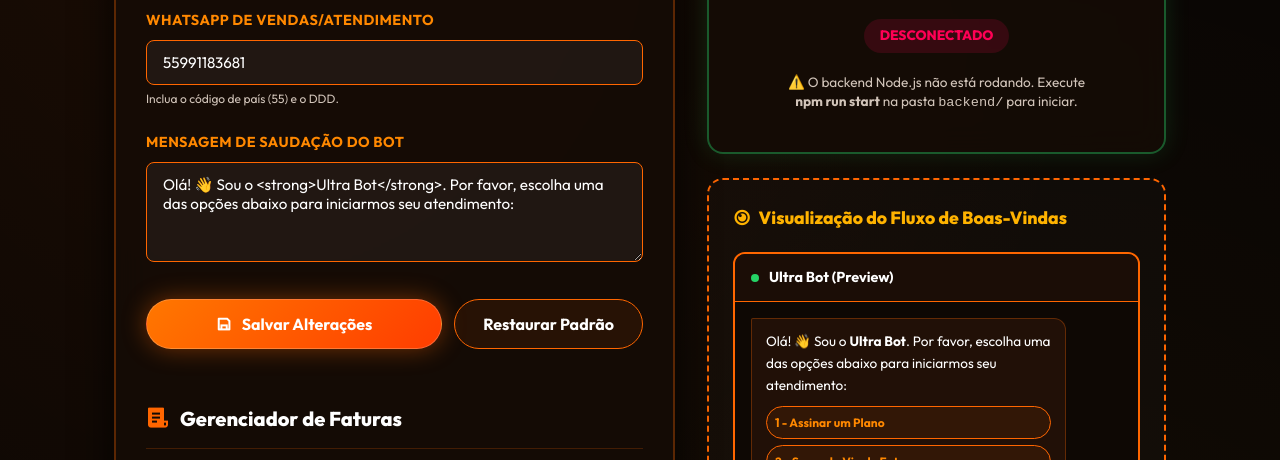
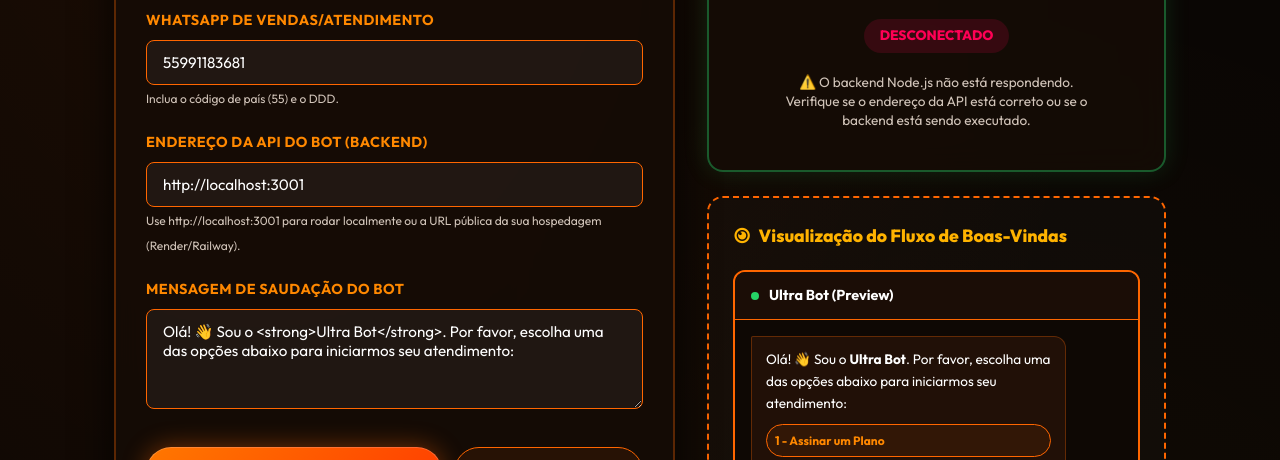
Before and after one commit to nuboxrecife-dev/ultrafibra, a plain HTML site: page admin.html in a window 1280 px wide. Shown: the part 275-735 px from the top of the page. Drawn offline with nearby package versions, Linux system fonts and the light colour scheme; no server answers.

Commit message:
Update admin.html via Ultra Fibra Publisher

```diff
--- a/admin.html
+++ b/admin.html
@@ -163,6 +163,13 @@
             <span style="font-size: 0.75rem; color: var(--text-muted);">Inclua o código de país (55) e o DDD.</span>
           </div>
 
+          <!-- Backend API URL -->
+          <div class="form-group">
+            <label for="apiUrl">Endereço da API do Bot (Backend)</label>
+            <input type="text" id="apiUrl" class="form-control" placeholder="Ex: http://localhost:3001">
+            <span style="font-size: 0.75rem; color: var(--text-muted);">Use http://localhost:3001 para rodar localmente ou a URL pública da sua hospedagem (Render/Railway).</span>
+          </div>
+
           <!-- Welcome / Greeting Message -->
           <div class="form-group">
             <label for="welcomeMessage">Mensagem de Saudação do Bot</label>
@@ -261,7 +268,7 @@
             </div>
 
             <p id="wwebInstruction" style="font-size: 0.85rem; color: var(--text-muted); line-height: 1.4; max-width: 320px; margin: 0 auto;">
-              Iniciando conexão com o servidor do chatbot local.
+              Iniciando conexão com o servidor do chatbot.
             </p>
           </div>
         </div>
@@ -306,10 +313,10 @@
   <!-- Custom Admin Portal Script -->
   <script>
     const STORAGE_KEY = 'ultra_bot_config';
-    const BACKEND_URL = 'http://localhost:3001'; // Default local Node.js port
 
     const DEFAULT_CONFIG = {
       whatsappNumber: '55991183681',
+      apiUrl: 'http://localhost:3001',
       welcomeMessage: 'Olá! 👋 Sou o <strong>Ultra Bot</strong>. Por favor, escolha uma das opções abaixo para iniciarmos seu atendimento:',
       invoices: {
         '12345678900': {
@@ -334,6 +341,7 @@
     // Elements
     const formSettings = document.getElementById('adminSettingsForm');
     const waInput = document.getElementById('waNumber');
+    const apiInput = document.getElementById('apiUrl');
     const welcomeInput = document.getElementById('welcomeMessage');
     const welcomePreview = document.getElementById('chatWelcomePreview');
     const resetBtn = document.getElementById('resetBtn');
@@ -360,6 +368,7 @@
 
     function updateUI() {
       waInput.value = config.whatsappNumber;
+      apiInput.value = config.apiUrl || 'http://localhost:3001';
       welcomeInput.value = config.welcomeMessage;
       welcomePreview.innerHTML = config.welcomeMessage;
 
@@ -388,6 +397,7 @@
     formSettings.addEventListener('submit', (e) => {
       e.preventDefault();
       config.whatsappNumber = waInput.value.trim();
+      config.apiUrl = apiInput.value.trim();
       config.welcomeMessage = welcomeInput.value.trim();
       saveConfig();
       alert("Configurações salvas com sucesso!");
@@ -432,7 +442,8 @@
 
     // --- INTEGRATION: SYNC WITH REAL WHATSAPP WEB BACKEND ---
     function syncWithBackend() {
-      fetch(`${BACKEND_URL}/api/config`, {
+      const url = config.apiUrl || 'http://localhost:3001';
+      fetch(`${url}/api/config`, {
         method: 'POST',
         headers: {
           'Content-Type': 'application/json'
@@ -441,12 +452,13 @@
       })
       .then(res => res.json())
       .then(data => console.log('Sincronização do backend efetuada:', data))
-      .catch(err => console.log('Nota: Servidor backend do WhatsApp local não iniciado ainda.'));
+      .catch(err => console.log('Nota: Servidor backend do WhatsApp não alcançado. Verifique se o endereço da API está correto.'));
     }
 
     // Poll WhatsApp connection status from backend
     function pollWhatsAppStatus() {
-      fetch(`${BACKEND_URL}/api/status`)
+      const url = config.apiUrl || 'http://localhost:3001';
+      fetch(`${url}/api/status`)
       .then(res => res.json())
       .then(data => {
         if (data.status === 'CONNECTED') {
@@ -478,7 +490,7 @@
         wwebStatusBadge.style.color = '#FF0055';
         wwebStatusBadge.innerText = 'DESCONECTADO';
         wwebQrContainer.style.display = 'none';
-        wwebInstruction.innerHTML = '⚠️ O backend Node.js não está rodando. Execute <strong>npm run start</strong> na pasta <code>backend/</code> para iniciar.';
+        wwebInstruction.innerHTML = '⚠️ O backend Node.js não está respondendo. Verifique se o endereço da API está correto ou se o backend está sendo executado.';
       });
     }
 
```
